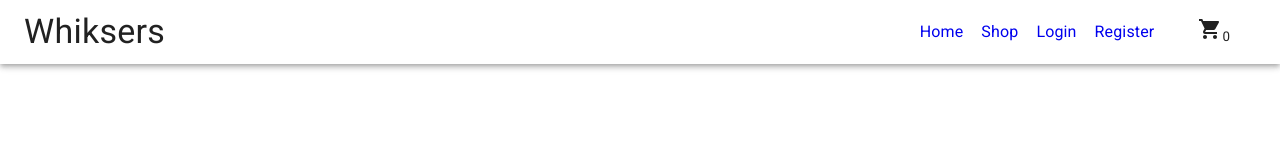
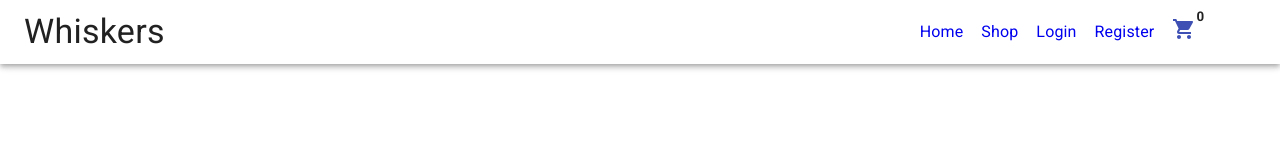
Before and after one commit to erpland/Whiskers-Shop, a React (Create React App) app: page / in a window 1280 px wide. Shown: the top 160 px of the page. Built offline with nearby package versions, Linux system fonts and the light colour scheme.

Commit message:
added product to admin, buy from itemPage,Carousell in Shop

```diff
--- a/src/Components/Navbar.jsx
+++ b/src/Components/Navbar.jsx
@@ -8,6 +8,7 @@ import useStyles from '../Styles/NavbarStyle';
 import ShoppingCartIcon from '@mui/icons-material/ShoppingCart';
 import { Link } from "react-router-dom";
 import Cart from './Cart';
+import { fontSize } from '@mui/system';
 
 export default function Navbar(props) {
   const classes = useStyles();
@@ -17,7 +18,7 @@ export default function Navbar(props) {
     <AppBar color='' position='static'>
       <CssBaseline />
       <Toolbar>
-        <Typography variant='h4'>Whiksers</Typography>
+        <Typography variant='h4'>Whiskers</Typography>
         <Grid container direction='row' alignItems='center' justifyContent='flex-end' spacing={1}>
 
           <Grid item style={{ paddingRight: 10 }}>
@@ -42,7 +43,7 @@ export default function Navbar(props) {
 
           <Grid item md={1}>
             <div className={classes.cartIcon}>
-              <ShoppingCartIcon style={{ cursor: 'pointer' }} onClick={() => setOpen(true)} />
+              <ShoppingCartIcon style={{ cursor: 'pointer', color:'#3f50b5'}}  onClick={() => setOpen(true)} />
               <small>{props.totalQty}</small>
             </div>
           </Grid>
--- a/src/Styles/NavbarStyle.js
+++ b/src/Styles/NavbarStyle.js
@@ -32,11 +32,15 @@ cartBtns:{
 },
 cartIcon:
 {
+    width:'min-content',
     position:'relative',
-    '&$small':{
+    '& $small':{
+        fontWeight:'bold',
+        backgroundColor:'white',
+        borderRadius:'50%',
         position:'absolute',
-        top:0,
-        right:0,
+        top:'-30%',
+        left:'100%',
     },
 }
 
```
